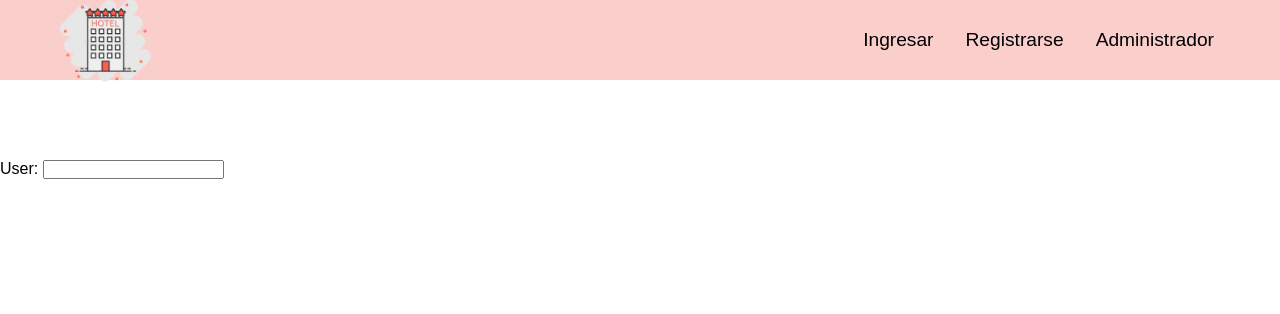
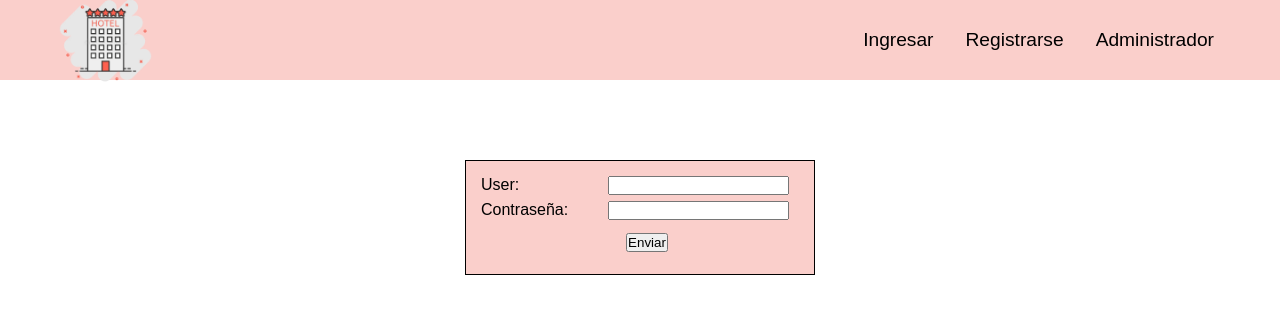
Before and after one commit to ManuCorrales/ARQUISOFTWARE, a React (Create React App) app in the folder frontend/: page /login in a window 1280 px wide. Shown: the top 314 px of the page. Built offline with nearby package versions, Linux system fonts and the light colour scheme; the HTML template or start-up script is replaced by a standard one.

Commit message:
Pagina de login actualizada

```diff
--- a/frontend/src/components/Carousel/Carousel.js
+++ b/frontend/src/components/Carousel/Carousel.js
@@ -39,7 +39,7 @@ const Carousel = () => {
                     Paquetes y Promociones
                 </Heading>
                 <ButtonContainer>
-                    <IconContext.Provider value={{size:"4rem", color:"green", }}>
+                    <IconContext.Provider value={{size:"4rem", color:"#FACFCB", }}>
                         <FaArrowAltCircleLeft onClick={sliderRef?.slickPrev}/>
                         <FaArrowAltCircleRight onClick={sliderRef?.slickNext}/>
                     </IconContext.Provider>
--- a/frontend/src/components/Navbar/Navbar.jsx
+++ b/frontend/src/components/Navbar/Navbar.jsx
@@ -24,12 +24,12 @@ const Navbar = () => {
 
     const handleClick = () => {
         if (show === true){
-            document.querySelector("#nav-container").style.position="absolute";
-            document.querySelector("#nav-container").style.backgroundColor="limegreen";
+            document.querySelector("#nav-container").style.position="relative";
+
         }
         else{
             document.querySelector("#nav-container").style.position="sticky";
-            document.querySelector("#nav-container").style.backgroundColor="green";
+
         }
 
         setShow(!show);
@@ -37,13 +37,13 @@ const Navbar = () => {
 
     const closeMobileMenu = (to, text) => {
 
+        // No funciona
+        /*if (text && location.pathname==='/') {
+            scrollTo(text);
+          }*/
 
-        if (text && location.pathname==='/') {
-            scrollTo(text);
-        }
+        document.querySelector("#nav-container").style.position="relative";
 
-        document.querySelector("#nav-container").style.position="absolute";
-        document.querySelector("#nav-container").style.backgroundColor="limegreen";
         navigate(to);
 
         setShow(false);
@@ -62,7 +62,7 @@ const Navbar = () => {
         <IconContext.Provider value={{color:'black'}}>
             <Nav id="nav-container">
                 <NavbarContainer>
-                    <NavLogo to="/">
+                    <NavLogo to="/">  {/*me manda al home*/}
                         <NavIcon src="./assets/logo.png" alt="logo" style={{ width: '111px', height: '111px'}}/>
                     </NavLogo>
                     <MobileIcon onClick={handleClick}>
--- a/frontend/src/components/Navbar/NavbarStyles.jsx
+++ b/frontend/src/components/Navbar/NavbarStyles.jsx
@@ -77,7 +77,7 @@ export const NavMenu = styled.ul`
 		visibility: ${({ show }) => (show ? 'visible' : 'hidden')};
 		transform: translateY(${({ show }) => (show ? '0' : '-10px')});
 		transition: opacity 0.5s ease;
-		background-color: green;
+		background-color: #FACFCB;
 	}
 
 	> li:first-child {
--- a/frontend/src/pages/login/login.jsx
+++ b/frontend/src/pages/login/login.jsx
@@ -1,11 +1,40 @@
 const Login = () => {
 
     return(
-        <div style={{ width:" 100% ", height:" 100% ", zIndex:5, alignContent: "center" }}>
-           <div >
-            <label> User: </label>
-                <input/>
-
+        <div style={{
+            width:" 100% ",
+            height:" 100% ",
+            zIndex:5,
+            justifyContent: "center",
+            display:" flex "
+            }}>
+            <div style={{
+                width:" 350px ",
+                position: "relative",
+                background:" #FACFCB ",
+                borderColor:"black",
+                padding:" 15px ",
+                border:" 1px solid black"
+                }}>
+                <div style={{
+                    paddingBottom:" 7px ",
+                    width:" 100% ",
+                    position:" Relative "
+                }}>
+                    <label> User: </label>
+                    <input  style={{ right:" 10px ", position: " absolute"}}/>
+                </div>
+                <div style={{
+                    paddingBottom:" 7px ",
+                    width:" 100% ",
+                    position:" Relative "
+                }}>
+                    <label>  Contraseña:  </label>
+                   <input type="password" style={{ position:" absolute ", right:" 10px " }}/>
+                </div>
+                <div style={{ width:" 100% ", margin:" 7px ", justifyContent:" center ", display:" Flex " }}>
+                     <button  > Enviar </button>
+                </div>
             </div>
             {/* list/card component  (componente que hace la lista de hoteles) */}
         </div>
```
